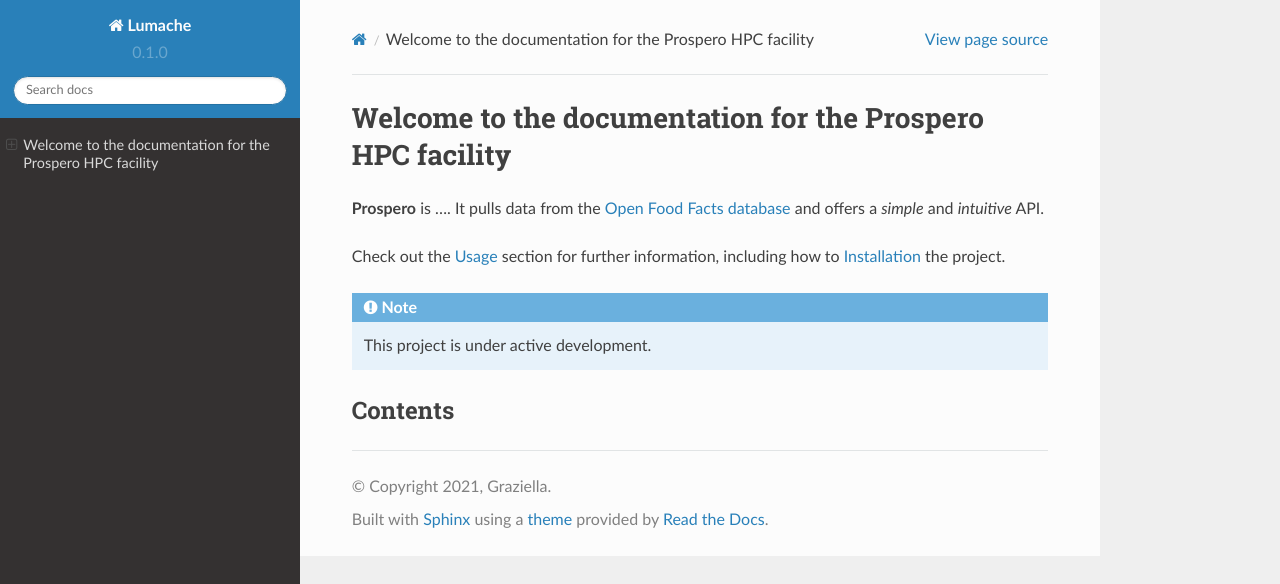
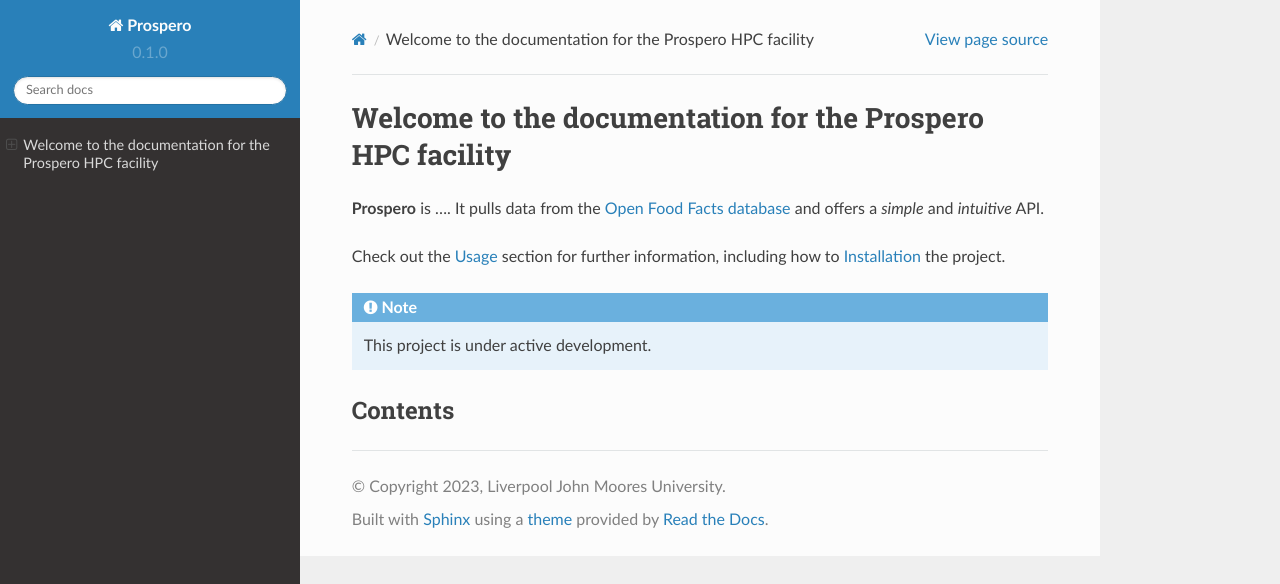
Before and after one commit to astrcrai/prospero-docs, a Sphinx documentation site: the page built from docs/source/index.rst, in a window 1280 px wide. Shown: the top 584 px of the page. Built offline with Sphinx 7.4.7 and the Read the Docs theme 2.0.0, drawn with Linux system fonts in a browser that asks for light colours; pages that are not in the unit, such as notebooks, are missing from menus.

Commit message:
Update conf.py

```diff
--- a/docs/source/conf.py
+++ b/docs/source/conf.py
@@ -2,9 +2,9 @@
 
 # -- Project information
 
-project = 'Lumache'
-copyright = '2021, Graziella'
-author = 'Graziella'
+project = 'Prospero'
+copyright = '2023, Liverpool John Moores University'
+author = 'LJMU'
 
 release = '0.1'
 version = '0.1.0'
```
